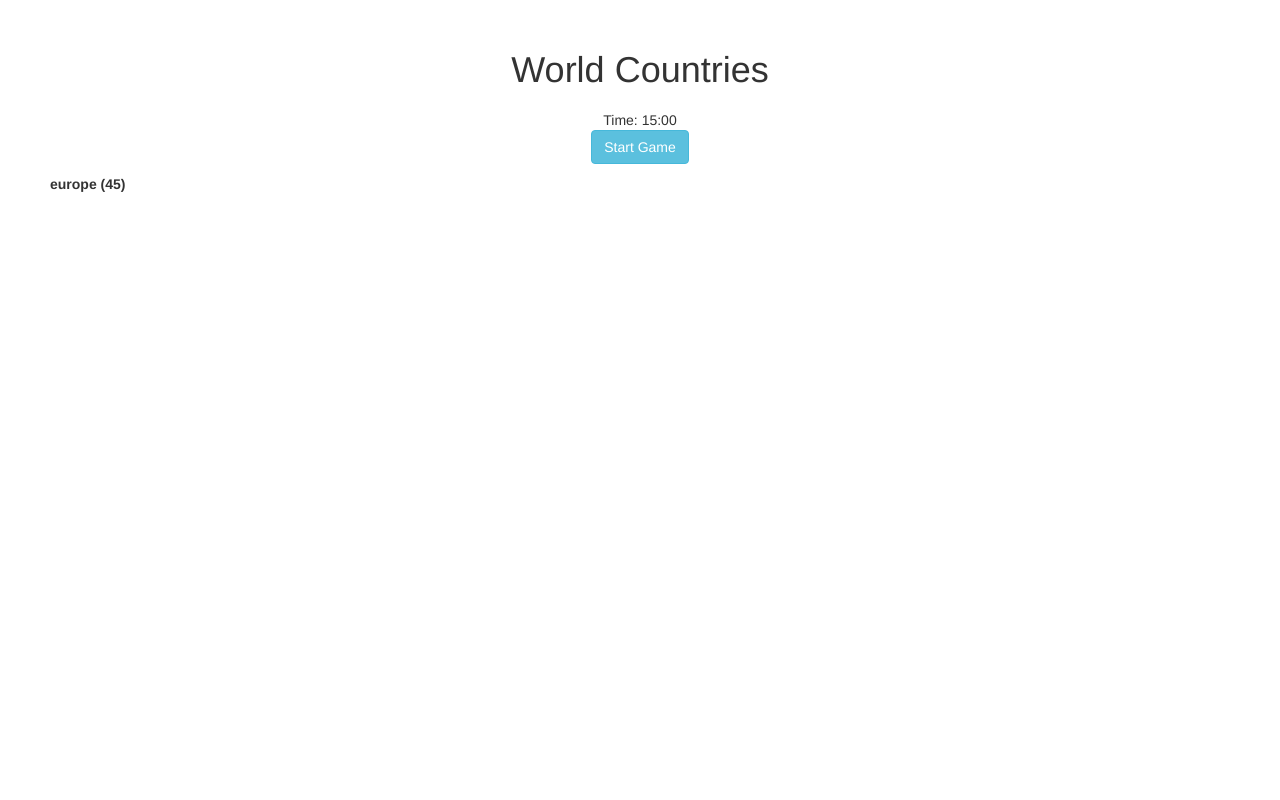
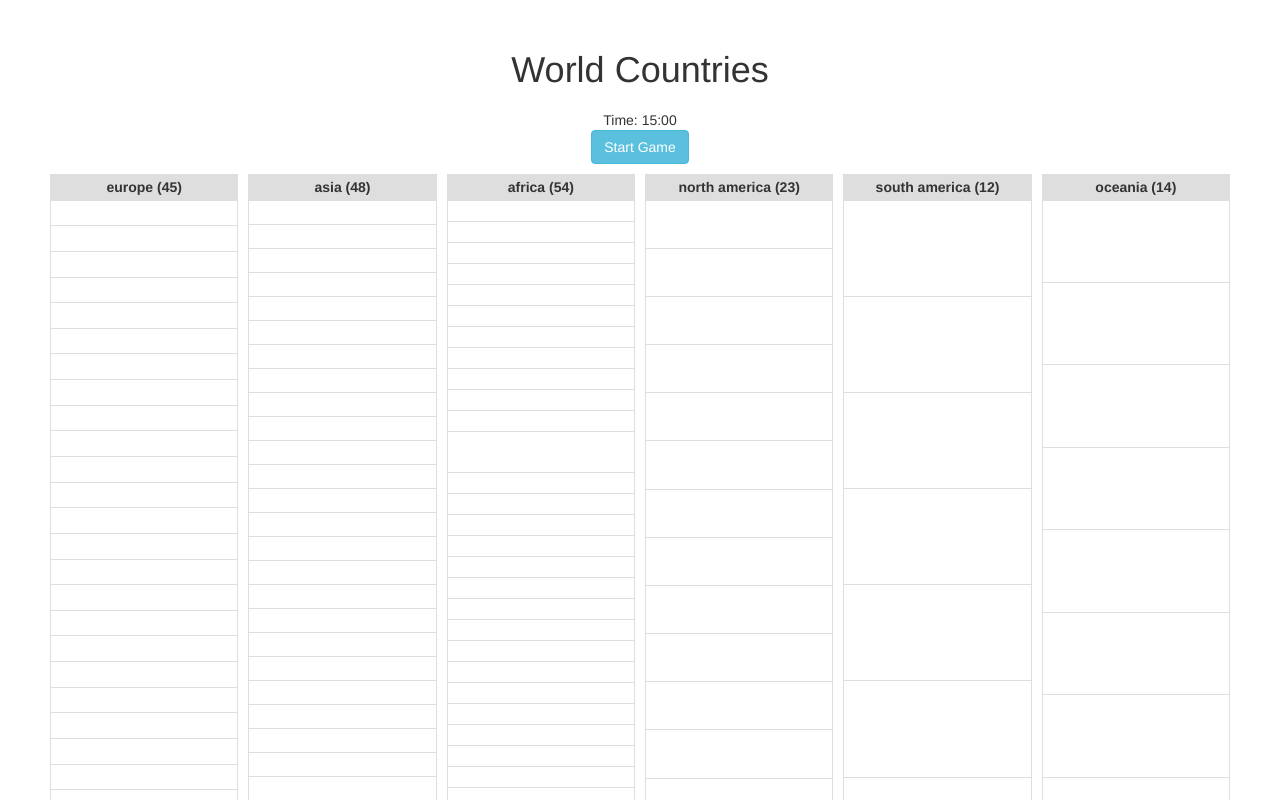
Before and after one commit to wcyjoyce/world-countries, a React (Create React App) app: page / in a window 1280 px wide. Shown: the top 800 px of the page. Built offline with nearby package versions, Linux system fonts and the light colour scheme.

Commit message:
quick CSS for country list done

```diff
--- /dev/null
+++ b/src/stylesheets/_list.scss
@@ -0,0 +1,21 @@
+.list {
+  display: grid;
+  grid-template-columns: 1fr 1fr 1fr 1fr 1fr 1fr;
+  grid-gap: 10px;
+
+  table {
+    margin-bottom: 10px;
+    padding: 10px;
+
+    th {
+      font-weight: bold;
+      text-align: center;
+      background: #DEDEDE;
+      padding: 2.5px 0px;
+    }
+
+    tr {
+      border: 1px solid #DEDEDE;
+    }
+  }
+}
--- a/src/stylesheets/application.scss
+++ b/src/stylesheets/application.scss
@@ -1,4 +1,5 @@
 @import "game";
+@import "list";
 
 .app {
   margin: 50px;
```
